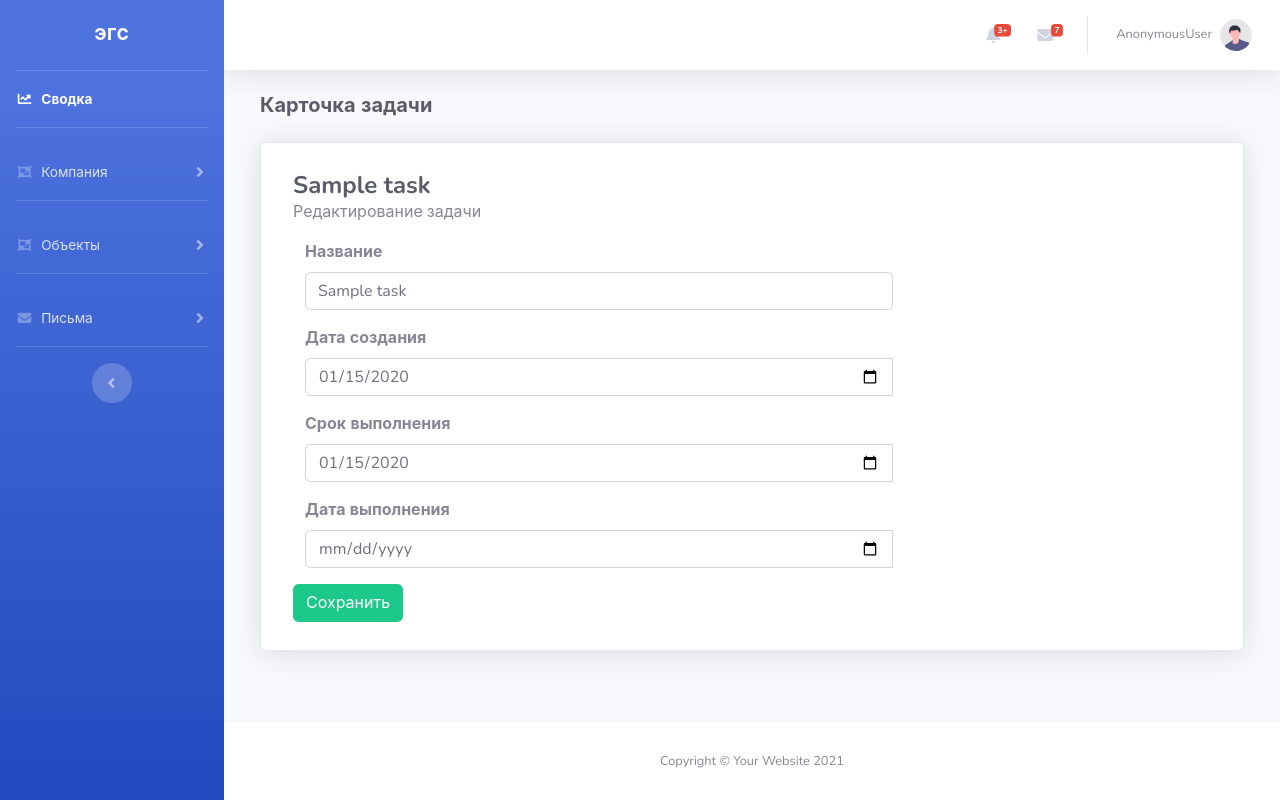
After one commit to GrishaRybolovel/egs, a Django app: page /core/task/edit/1/1 in a window 1280 px wide. The commit adds this page. Run offline with Django 4.2, Linux system fonts and the light colour scheme; tables that the repository leaves empty hold one stand-in row (values such as "Sample post"); some libraries are stand-ins or nearby versions.

Commit message:
finally good front

```diff
--- a/core/forms.py
+++ b/core/forms.py
@@ -3,7 +3,7 @@ from django.contrib.auth.forms import UserCreationForm
 from django import forms
 from django.contrib.auth.models import User
 from django.forms import ModelForm
-from .models import Projects, Employees, Documents, Messages
+from .models import Projects, Employees, Documents, Messages, Tasks
 
 class CreateUserForm(UserCreationForm):
     username = forms.CharField(widget=forms.TextInput(attrs={'placeholder': 'Username',
@@ -18,6 +18,35 @@ class CreateUserForm(UserCreationForm):
         model = User
         fields = ['username', 'email', 'password1', 'password2']
 
+class TaskForm(ModelForm):
+    def __init__(self, *args, **kwargs):
+        self.author = kwargs.pop('author', None)
+        self.project = kwargs.pop('project', None)
+        super(TaskForm, self).__init__(*args, **kwargs)
+
+    def save(self, commit=True):
+        obj = super(TaskForm, self).save(commit=False)
+
+        obj.projects = self.project
+        obj.author = self.author
+        if commit:
+            obj.save()
+        return obj
+
+    name = forms.CharField(required=True, widget=forms.TextInput(attrs={'placeholder': 'Название',
+                                                                         'class': 'form-control'}), max_length=255)
+    created = forms.DateField(required=True, widget=forms.DateInput(format='%d/%m/%Y',
+                                                                           attrs={'class' : 'form-control icon-calendar',
+                                                                                  'type' : 'date'}))
+    completion = forms.DateField(required=True, widget=forms.DateInput(format='%d/%m/%Y',
+                                                                           attrs={'class' : 'form-control icon-calendar',
+                                                                                  'type' : 'date'}))
+    done = forms.DateTimeField(required=False, widget=forms.DateInput(format='%d/%m/%Y',
+                                                          attrs={'class': 'form-control icon-calendar',
+                                                                 'type': 'date'}))
+    class Meta:
+        model = Tasks
+        fields = ['name', 'created', 'completion', 'done']
 
 class ProjectForm(ModelForm):
     STATUS_CHOICES = [
--- a/core/templates/core/task.html
+++ b/core/templates/core/task.html
@@ -137,6 +137,7 @@
                                                 name="Close" value="1">Закрыть задачу
                                         </button>
                         </form>
+                        <a href="{% url 'card_task' proj_id=proj_id id=task.id %}" class="btn btn-success btn-rounded waves-effect waves-light m-l-10 btn-md" style="margin-top:10px;margin-left: 100px; margin-right: 100px; margin-bottom: 10px">Редактировать задачу</a>
                     {% endif %}
                 </div>
                 </div>
--- /dev/null
+++ b/core/templates/core/task_edit.html
@@ -0,0 +1,89 @@
+{% extends 'core/base.html' %}
+
+{% block content %}
+    <!-- Base container-->
+    <div class="container-fluid">
+
+        <!-- Card header-->
+        <div class="col-xl-3 col-md-6 mb-4">
+            <div class="row no-gutters align-items-center">
+                <div class="col mr-2">
+                    <div class="h5 mb-0 font-weight-bold text-gray-800">Карточка задачи</div>
+                </div>
+            </div>
+        </div>
+
+        <!-- Object editor card-->
+        <div class="col-xl-12 col-md-6 mb-4">
+
+            <div class="card shadow h-100 py-2">
+                <div class="card-body">
+                    <form class="form-horizontal" role="form" method="POST">
+                        {% csrf_token %}
+                        <div class="col-sm-12">
+                            <div class="card-box">
+                                <div class="h4 mb-0 font-weight-bold text-gray-800">{{ task.name }}</div>
+                                <p class="text-muted m-b-30 font-13">Редактирование задачи</p>
+
+
+                                <div class="row">
+                                    <div class="col-md-12">
+                                        <div class="form-group">
+                                            <label class="col-md-4 font-weight-bold control-label">Название</label>
+                                            <div class="col-md-8">
+                                                {{ form.name }}
+                                            </div>
+                                        </div>
+                                        <div class="form-group">
+                                            <label class="col-md-4 font-weight-bold control-label">Дата создания</label>
+                                            <div class="col-md-8">
+                                                <div class="input-group">
+                                                    {{ form.created }}
+                                                    <span class="input-group-addon bg-primary b-0 text-white"><i
+                                                            class="icon-calender"></i></span>
+                                                </div><!-- input-group -->
+                                            </div>
+                                        </div>
+                                        <div class="form-group">
+                                            <label class="col-md-4 font-weight-bold control-label">Срок выполнения</label>
+                                            <div class="col-md-8">
+                                                <div class="input-group">
+                                                    {{ form.completion }}
+                                                    <span class="input-group-addon bg-primary b-0 text-white"><i
+                                                            class="icon-calender"></i></span>
+                                                </div><!-- input-group -->
+                                            </div>
+                                        </div>
+                                        <div class="form-group">
+                                            <label class="col-md-4 font-weight-bold control-label">Дата выполнения</label>
+                                            <div class="col-md-8">
+                                                <div class="input-group">
+                                                    {{ form.done }}
+                                                    <span class="input-group-addon bg-primary b-0 text-white"><i
+                                                            class="icon-calender"></i></span>
+                                                </div><!-- input-group -->
+                                            </div>
+                                        </div>
+
+
+                                    </div>
+
+
+                                </div>
+
+
+                                <div class="m-t-20">
+                                    <button type="submit" class="btn btn-success waves-effect waves-light m-l-10 btn-md"
+                                            name="isSaved" value="1">Сохранить
+                                    </button>
+                                </div>
+
+                            </div>
+                        </div>
+                    </form>
+                    {{ form.errors }}
+                </div>
+            </div>
+        </div>
+    </div>
+{% endblock %}
--- a/core/urls.py
+++ b/core/urls.py
@@ -17,6 +17,7 @@ urlpatterns = [
      path('objects/delete/<int:id>', object_del, name='object_del'),
      path('objects/tasks/<int:id>', show_tasks, name='show_tasks'),
      path('objects/edit/<int:id>', object_edit, name='card'),
+     path('task/edit/<int:proj_id>/<int:id>', task_edit, name='card_task'),
      path('objects/edit/employee_project/<int:id>', employee_project, name='employee_project'),
      path('task/edit/employee_task/<int:id>', employee_task, name='employee_task'),
      path('task/edit/close_task/<int:id>', close_task, name='close_task'),
--- a/core/views.py
+++ b/core/views.py
@@ -2,7 +2,7 @@ from django.shortcuts import render
 from django.http import HttpResponse, Http404
 from django.shortcuts import render, redirect
 from django.contrib.auth.forms import UserCreationForm
-from .forms import CreateUserForm, ProjectForm, DocumentForm, MessageForm, EmployeeForm
+from .forms import CreateUserForm, ProjectForm, DocumentForm, MessageForm, EmployeeForm, TaskForm
 from django.contrib.auth.models import User
 from django.contrib import messages
 import datetime
@@ -182,7 +182,8 @@ def show_tasks(request, id):
         't6': len(types[6]),
         't7': len(types[7]),
         't8': len(types[8]),
-        'user': request.user
+        'user': request.user,
+        'proj_id' : id,
     }
     return render(request, template_name='core/tasks.html', context=context)
 
@@ -336,11 +337,46 @@ def object_edit(request, id):
                    'documents': Projects.objects.get(pk=id).project_to_document.all()}
         return render(request, template_name='core/object_edit.html', context=context)
 
+def task_edit(request, proj_id, id):
+    if id == 0:
+        form = TaskForm()
+        if request.method == 'POST':
+            form = TaskForm(request.POST, project=Projects.objects.get(pk=proj_id), author=Employees.objects.get(user=request.user))
+            if form.is_valid():
+                new_task = form.save()
+                return redirect('card_task', proj_id=proj_id, id=new_task.id)
+            else:
+                print(form.errors)
+        context = {'form': form}
+        return render(request, template_name='core/task_edit.html', context=context)
+    else:
+        task = Tasks.objects.get(pk=id)
+        form = TaskForm()
+        if request.method == 'POST':
+            form = TaskForm(request.POST, project=Projects.objects.get(pk=proj_id), author=task.author, instance=task)
+            if form.is_valid():
+                form.save()
+                return redirect('card_task', proj_id=proj_id, id=id)
+            else:
+                print(form.errors)
+        for field in task._meta.fields:
+            val = getattr(task, field.name)
+            if 'created' in field.name or 'done' in field.name or 'completion' in field.name:
+                if val is not None:
+                    form.initial[f'{field.name}'] = val.isoformat()
+            elif 'name' in field.name:
+                if val is not None:
+                    form.initial[f'{field.name}'] = val
+        context = {'task': Tasks.objects.get(pk=id),
+                   'form': form,
+                   }
+        return render(request, template_name='core/task_edit.html', context=context)
 
 def get_task_by_id(request, id):
     task = Tasks.objects.get(id=id)
     members = task.employees
     messages = task.messages
+    proj_id = task.projects.id
     form = MessageForm()
 
     if request.method == "POST":
@@ -356,7 +392,9 @@ def get_task_by_id(request, id):
         'task': task,
         'employees': Employees.objects.all(),
         'members': members,
-        'messages': messages.all().order_by('time')
+        'messages': messages.all().order_by('time'),
+        'proj_id': proj_id
+
     }
     return render(request, template_name='core/task.html', context=context)
 
```
Also changed, not shown: core/templates/core/tasks.html (+8 -4 lines).
